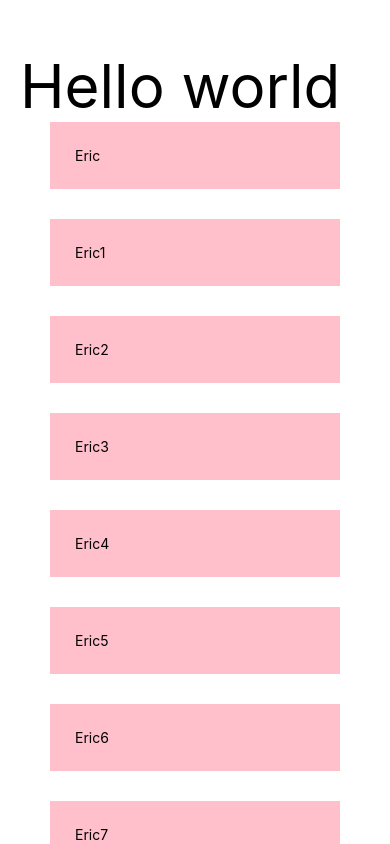
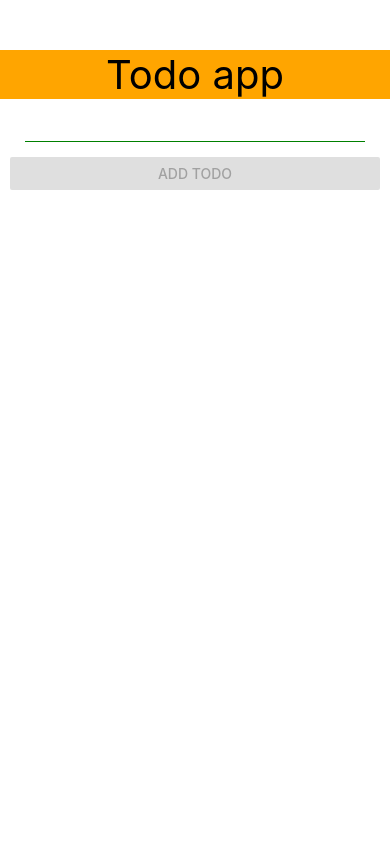
Before and after one commit to TrungNguyenHRZ/react-native-todo, a React Native app: screen / in a window 390 px wide. Built offline with nearby package versions, Linux system fonts and the light colour scheme.

Commit message:
layout todo app

```diff
--- a/App.tsx
+++ b/App.tsx
@@ -10,92 +10,49 @@
   View,
 } from "react-native";
 
+interface ITodo {
+  id: number;
+  name: string;
+}
 export default function App() {
-  const [students, setStudents] = useState([
-    {
-      id: 1,
-      name: "Eric",
-      age: 18,
-    },
-    {
-      id: 2,
-      name: "Eric1",
-      age: 18,
-    },
-    {
-      id: 3,
-      name: "Eric2",
-      age: 18,
-    },
-    {
-      id: 4,
-      name: "Eric3",
-      age: 18,
-    },
-    {
-      id: 5,
-      name: "Eric4",
-      age: 18,
-    },
-    {
-      id: 6,
-      name: "Eric5",
-      age: 18,
-    },
-    {
-      id: 7,
-      name: "Eric6",
-      age: 18,
-    },
-    {
-      id: 8,
-      name: "Eric7",
-      age: 18,
-    },
-    {
-      id: 9,
-      name: "Eric8",
-      age: 18,
-    },
-  ]);
+  const [todos, setTodos] = useState("");
+  const [listTodos, setListTodos] = useState<ITodo[]>([]);
 
+  function randomInteger(min: number, max: number) {
+    return Math.floor(Math.random() * (max - min + 1)) + min;
+  }
+
+  const handleAddTodo = () => {
+    setListTodos([...listTodos, { id: randomInteger(2, 2000), name: todos }]);
+    setTodos("");
+  };
   return (
     <View style={styles.container}>
-      <Text style={{ fontSize: 60 }}>Hello world</Text>
-      <FlatList
-        keyExtractor={(item) => item.id + ""}
-        data={students}
-        renderItem={({ item }) => {
-          return (
-            <View
-              style={{
-                padding: 25,
-                backgroundColor: "pink",
-                marginBottom: 30,
-                marginHorizontal: 30,
-              }}
-            >
-              <Text>{item.name}</Text>
-            </View>
-          );
-        }}
-      />
-      {/* <ScrollView>
-        {students.map((item) => {
-          return (
-            <View
-              key={item.id}
-              style={{
-                padding: 15,
-                backgroundColor: "pink",
-                marginBottom: 80,
-              }}
-            >
-              <Text>{item.name}</Text>
-            </View>
-          );
-        })}
-      </ScrollView> */}
+      <Text style={styles.header}>Todo app</Text>
+
+      {/* form */}
+      <View style={styles.body}>
+        <TextInput
+          value={todos}
+          style={styles.todoInput}
+          onChangeText={(value) => setTodos(value)}
+        />
+        <Button
+          title="Add todo"
+          onPress={handleAddTodo}
+          disabled={todos.length === 0}
+        />
+      </View>
+
+      {/* list todo */}
+      <View style={styles.body}>
+        <FlatList
+          data={listTodos}
+          renderItem={({ item }) => {
+            return <Text style={styles.todoItem}>{item.name}</Text>;
+          }}
+        />
+      </View>
     </View>
   );
 }
@@ -103,10 +60,33 @@
 const styles = StyleSheet.create({
   container: {
     paddingTop: 50,
-    paddingHorizontal: 20,
     flex: 1,
     backgroundColor: "#fff",
     // alignItems: "center",
     // justifyContent: "center",
   },
+  header: {
+    backgroundColor: "orange",
+    paddingHorizontal: 20,
+    textAlign: "center",
+    fontSize: 40,
+  },
+
+  todoInput: {
+    borderBottomWidth: 1,
+    borderBottomColor: "green",
+    padding: 5,
+    margin: 15,
+  },
+  todoItem: {
+    fontSize: 20,
+    marginBottom: 15,
+    borderWidth: 1,
+    borderStyle: "dashed",
+    padding: 10,
+  },
+  body: {
+    paddingHorizontal: 10,
+    marginBottom: 20,
+  },
 });
```
